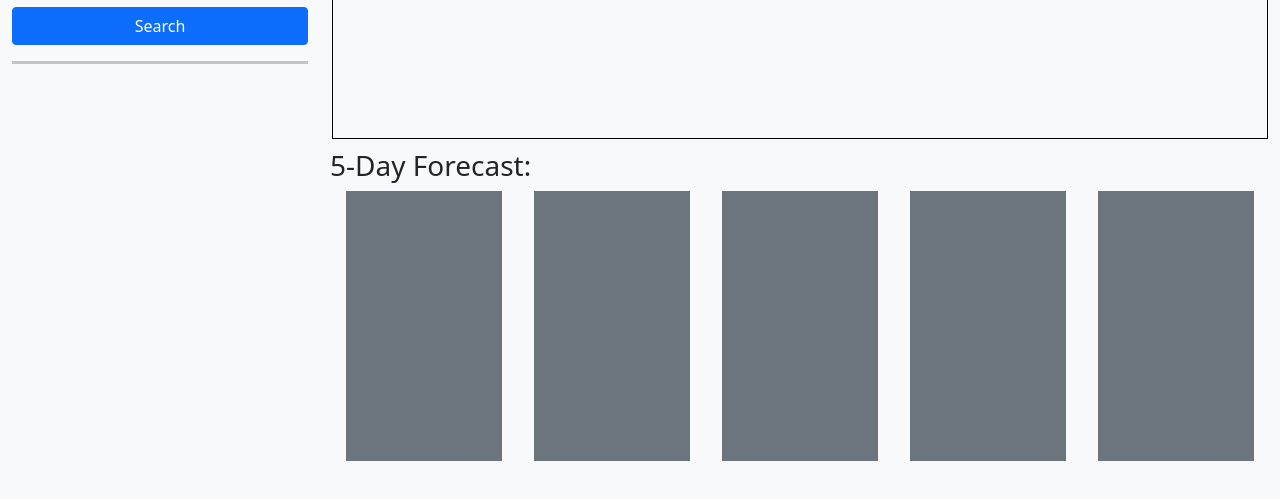
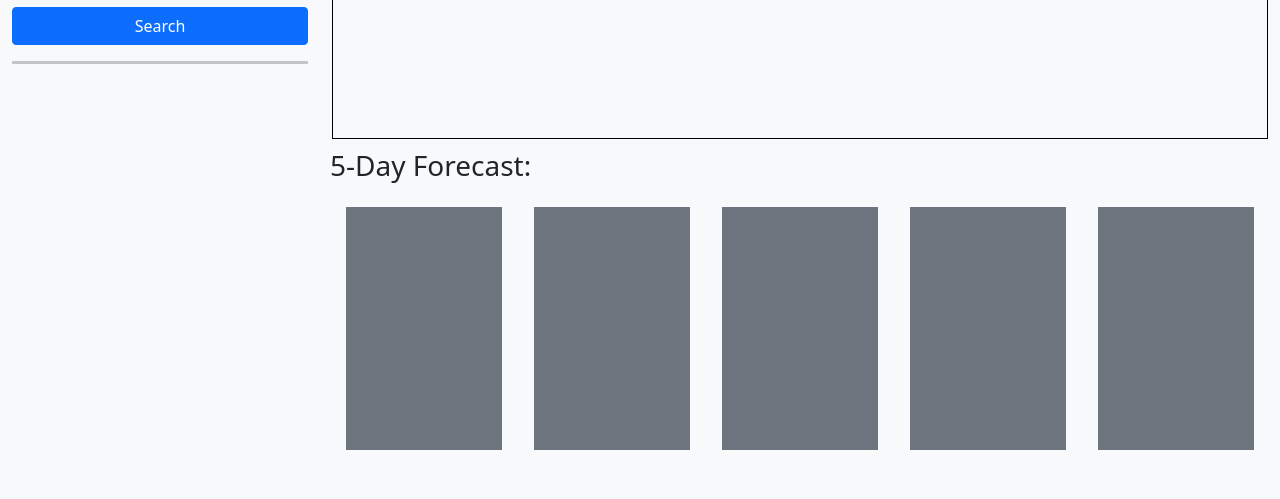
Before and after one commit to MarkCirineo/weather-dashboard, a plain HTML site: page index.html in a window 1280 px wide. Shown: the part 215-714 px from the top of the page. Drawn offline with nearby package versions, Linux system fonts and the light colour scheme.

Commit message:
edited classes to make page look good on different screen sizes

```diff
--- a/assets/css/style.css
+++ b/assets/css/style.css
@@ -52,15 +52,24 @@ hr {
     height: 30%;
     margin: 0;
     line-height: 80px;
+    padding-left: 10px;
 }
 
 .forecast-info {
     height: 70%;
     margin: 0;
-    padding-left: 0;
+    padding-left: 10px;
 }
 
 .forecast-info li {
     padding-bottom: 35px;
     font-size: 117%;
 }
+
+.h-90 {
+    height: 90%;
+}
+
+.no-padding {
+    padding: 0;
+}
--- a/index.html
+++ b/index.html
@@ -40,7 +40,8 @@
                     <div class="forecast h-50 container-fluid">
                         <h3 class="row">5-Day Forecast:</h3>
                         <div class="h-100 row d-flex justify-content-around">
-                            <div class="h-75 bg-secondary col-xl-2 col-lg-3">
+                            <div class="no-padding h-75 col-xl-2 col-lg-3 col-sm-5">
+                                <div class="h-90 bg-secondary my-3">
                                     <h3 class="forecast-date text-light"></h3>
                                     <ul class="forecast-info text-light" id="1">
                                         <li></li>
@@ -48,7 +49,9 @@
                                         <li></li>
                                     </ul>
                                 </div>
-                            <div class="h-75 bg-secondary col-xl-2 col-lg-3">
+                            </div>
+                            <div class="no-padding h-75 col-xl-2 col-lg-3 col-sm-5">
+                                <div class="h-90 bg-secondary my-3">
                                     <h3 class="forecast-date text-light"></h3>
                                     <ul class="forecast-info text-light" id="2">
                                         <li></li>
@@ -56,7 +59,9 @@
                                         <li></li>
                                     </ul>
                                 </div>
-                            <div class="h-75 bg-secondary col-xl-2 col-lg-3">
+                            </div>
+                            <div class="no-padding h-75 col-xl-2 col-lg-3 col-sm-5">
+                                <div class="h-90 bg-secondary my-3">
                                     <h3 class="forecast-date text-light"></h3>
                                     <ul class="forecast-info text-light" id="3">
                                         <li></li>
@@ -64,7 +69,9 @@
                                         <li></li>
                                     </ul>
                                 </div>
-                            <div class="h-75 bg-secondary col-xl-2 col-lg-4">
+                            </div>
+                            <div class="no-padding h-75 col-xl-2 col-lg-4 col-sm-5">
+                                <div class="h-90 bg-secondary my-3">
                                     <h3 class="forecast-date text-light"></h3>
                                     <ul class="forecast-info text-light" id="4">
                                         <li></li>
@@ -72,7 +79,9 @@
                                         <li></li>
                                     </ul>
                                 </div>
-                            <div class="h-75 bg-secondary col-xl-2 col-lg-4">
+                            </div>
+                            <div class="no-padding h-75 col-xl-2 col-lg-4 col-sm-5">
+                                <div class="h-90 bg-secondary my-3">
                                     <h3 class="forecast-date text-light"></h3>
                                     <ul class="forecast-info text-light" id="5">
                                         <li></li>
@@ -85,6 +94,7 @@
                     </div>
                 </div>
             </div>
+        </div>
     </main>
 
     <script src="https://code.jquery.com/jquery-3.6.0.min.js" integrity="sha256-/xUj+3OJU5yExlq6GSYGSHk7tPXikynS7ogEvDej/m4=" crossorigin="anonymous"></script>
```
Lines whose indentation alone changed are shown as unchanged.
